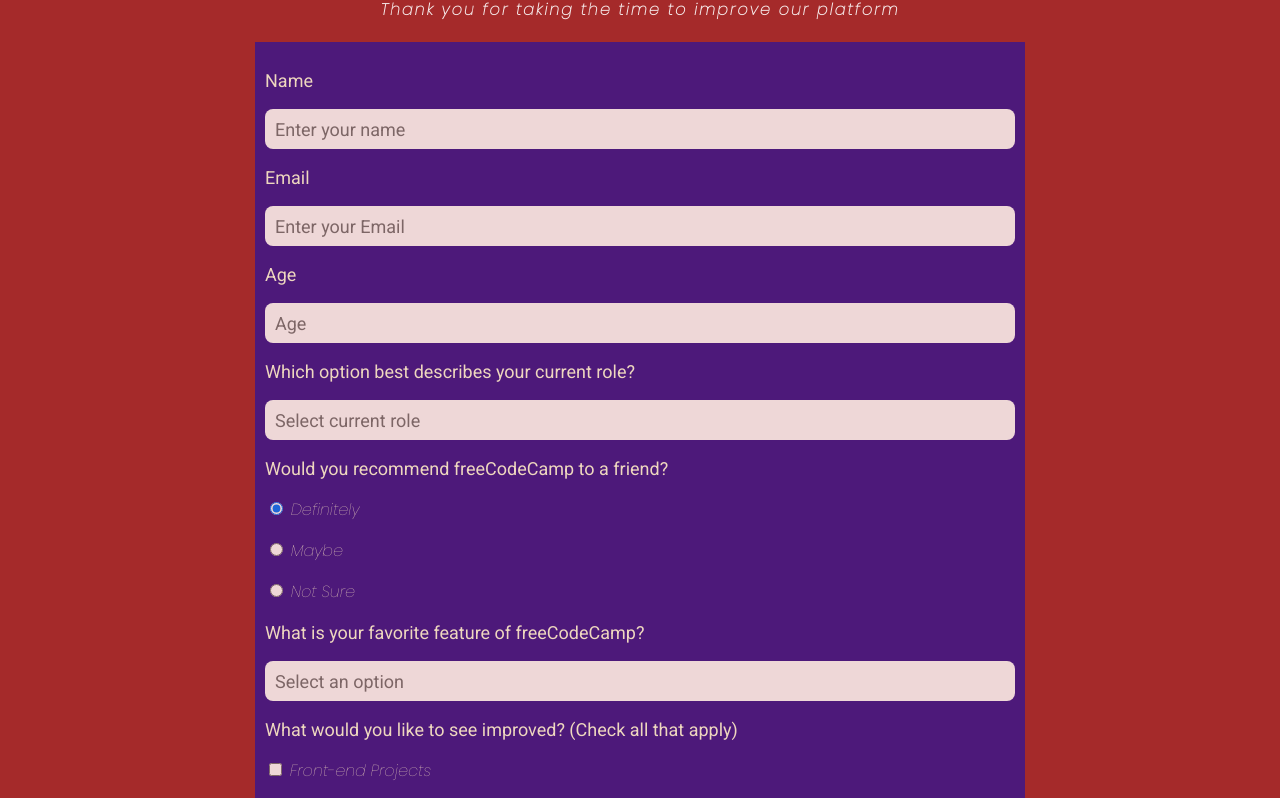
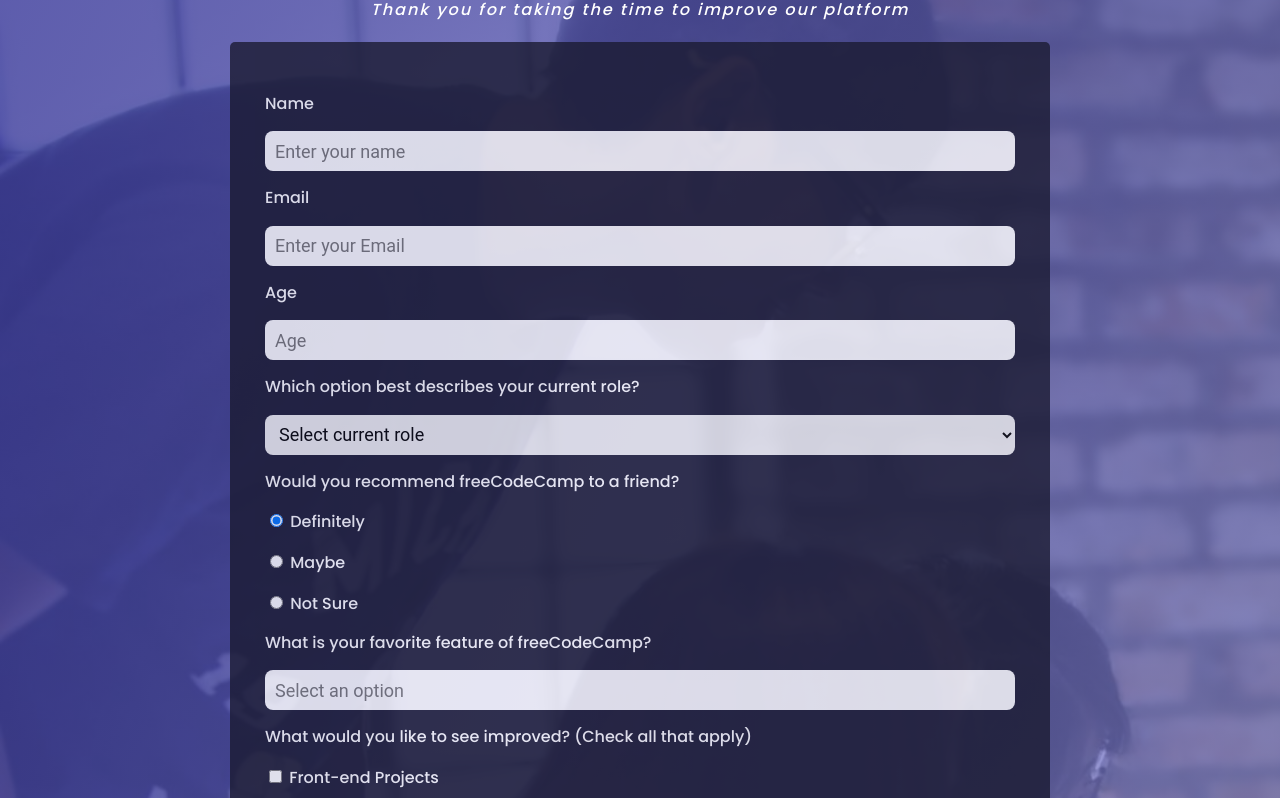
Before and after one commit to pratishruti08/pratishruti08.github.com, a plain HTML site: page survey/form1.html in a window 1280 px wide. Shown: the part 72-870 px from the top of the page. Drawn offline with Linux system fonts and the light colour scheme.

Commit message:
adding new files for my page

```diff
--- a/survey/form.css
+++ b/survey/form.css
@@ -1,18 +1,11 @@
-@import url('https://fonts.googleapis.com/css2?family=Lato&family=Poppins:ital,wght@1,100&display=swap');
-@import url('https://fonts.googleapis.com/css2?family=Lato:ital,wght@1,100&family=Poppins:ital,wght@1,100&display=swap');
-@import url('https://fonts.googleapis.com/css2?family=Lato&family=Poppins:ital,wght@1,100&family=Roboto&display=swap');
 
 
-.body{
 
-    opacity:0.9;
-    background: url("bgimg.jpg");
-    background-attachment: fixed;
-    background-color: brown;
-    font-family: 'Poppins', sans-serif;
-
-
-}
+.body {
+  font-family: 'Poppins', sans-serif;
+  background-size: cover;
+  background-image: linear-gradient( 115deg, rgba(58, 58, 158, 0.8), rgba(136, 136, 206, 0.7) ), url("survey-form-background.jpeg");
+  }
 
 h1 {
   margin: 0;
@@ -34,30 +27,32 @@ h1 {
   letter-spacing: 2px;
   color: white;
   text-align: center;
+  font-style: italic;
+  font-weight: 100;
 }
 
 .label {
-  font-family: 'roboto', sans-serif;
-  font-size: 18px;
+  font-family: 'Poppins', sans-serif;
+  font-weight: 400;
+  line-height: 1.4;
 }
 
 p {
-  color:#ffffe1;
-  text size: 50px;
-}
+  color:white;
+  }
 
   .container {
 
     display: flex;
-    background-color:#3a168d;
-    opacity: 0.9;
+    background-color: rgb(27, 27, 50);
+    opacity: 0.8;
     height: min-content;
-    padding:10px;
+    padding:35px;
     margin: auto;
     fill-opacity: 1;
     text size: 30px;
     width: 750px;
-
+    border-radius: 5px;
 
   }
 
@@ -76,12 +71,50 @@ input[type=text] {
     font-size: 18px;
   }
 
-  .container .block {
-    width: ;
+  input[type=number] {
+    padding: 5px 10px;
+    align: left;
+    width: 100%;
+    height: 40px;
     border: none;
-    background-color: #4CAF50;
+    border-color: cornflowerblue;
+    border-radius: 8px;
+    transition: border-color 0.8s ease-in-out;
+    font-family: 'roboto', sans-serif;
+    font-size: 18px;
+  }
+
+  .dropdown{
+
+      padding: 5px 10px;
+      align: left;
+      width: 100%;
+      height: 40px;
+      border: none;
+      border-color: cornflowerblue;
+      border-radius: 8px;
+      transition: border-color 0.8s ease-in-out;
+      font-family: 'roboto', sans-serif;
+      font-size: 18px;
+
+  }
+
+  .textarea {
+    min-height: 120px;
+    width: 100%;
+    padding: 10px;
+    resize: vertical;
+  }
+
+
+
+    .container .block {
+    width: 100%;
+    border: none;
+    background-color:#37af65;
     color: white;
     padding: 14px 28px;
     font-size: 16px;
     text-align: center;
+    border-radius: 2px;
   }
--- a/survey/form1.html
+++ b/survey/form1.html
@@ -1,11 +1,13 @@
 <html>
     <head>
         <link rel="stylesheet" type="text/css" href="form.css">
+        <link href="https://fonts.googleapis.com/css2?family=Poppins:wght@500&display=swap" rel="stylesheet">
+
         <title>survey</title>
 
     </head>
     <body class="body">
-                <h1>Survey Form </h1>
+                <h1>freeCodeCamp Survey Form</h1>
                 <h3>Thank you for taking the time to improve our platform</h3>
         <div class="container">
 
@@ -14,20 +16,29 @@
                             <form action="form.php" method="post">
 
                             <p class="label">Name</p>
-                            <p><input type="text" size=80 placeholder="Enter your name"></p>
+                            <p><input type="text" size="80" placeholder="Enter your name"></p>
 
                             <p class="label">Email</p>
-                            <p><input type="text" size=80 placeholder="Enter your Email"></p>
+                            <p><input type="text" size="80" placeholder="Enter your Email"></p>
 
                             <p class="label">Age</p>
-                            <p><input type="text" size=80 placeholder="Age"></p>
+                            <p><input type="number" name="age" id="number" min="10" max="99" placeholder="Age"></p>
 
                             <p class="label">Which option best describes your current role?</p>
-                            <p><input type="text" size=80 placeholder="Select current role"></p>
+                            <p> <select id="role" name="current-role" class="dropdown">
+                                <option disabled selected value>Select current role</option>
+                                <option value="Student">Student</option>
+                                <option value="fulltimejob">Full time job</option>
+                                <option value="Fulltimelearner">Full time learner</option>
+                                <option value="notsay">Prefer not to say</option>
+                                <option value="other">Other</option>
+                              </select>
+                            </p>
+
 
                             <p class="label">Would you recommend freeCodeCamp to a friend?</p>
                             <p><input type="radio" id="definitely" name="recommend" value="definitely" checked />
-                            <label>Definitely</label>
+                            <label for="definitely">Definitely</label>
 
                             <p><input type="radio" name="recommend" value="maybe" />
                                 <label>Maybe</label>
@@ -73,7 +84,7 @@
                                 <label>Additional Courses</label>
 
                             <p class="label">Any comments or suggestions?</p>
-                            <p><textarea rows=4 cols=85 placeholder="Enter your comment here..."></textarea></p>
+                            <p><textarea id="comments" name="comment" class="textarea" placeholder="Enter your comment here..."></textarea></p>
 
                             <button class="block" type="submit" value="Save">Submit</button>
 
```
Also changed, not shown: survey/survey-form-background.jpeg (added).
